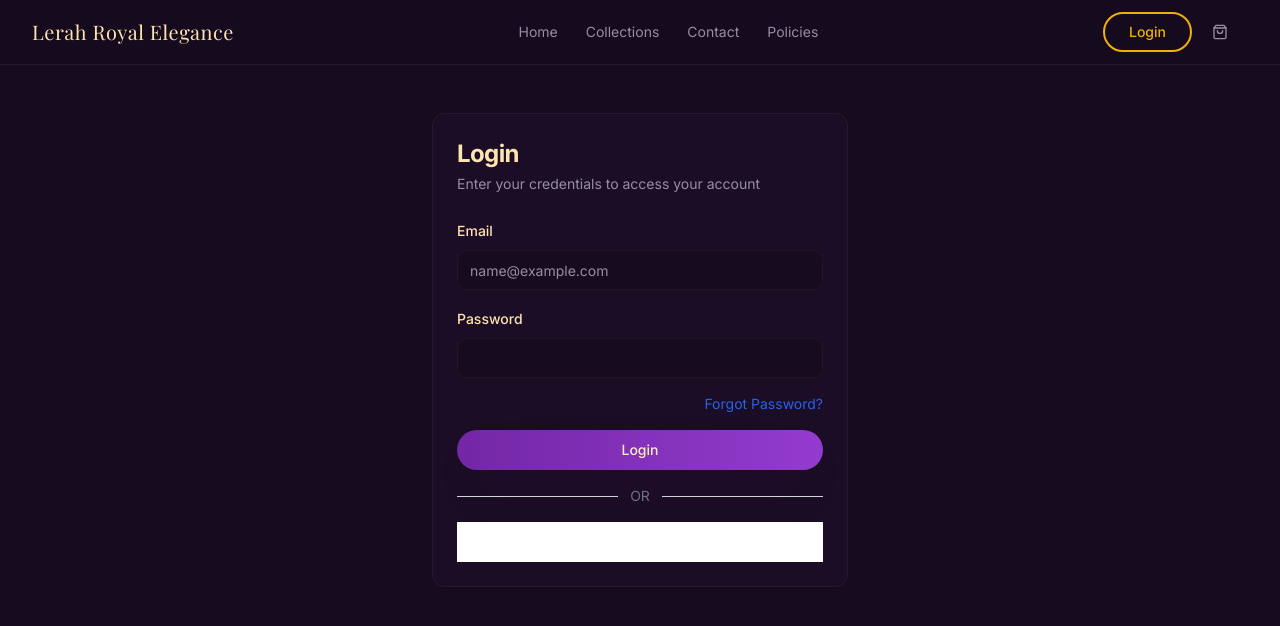
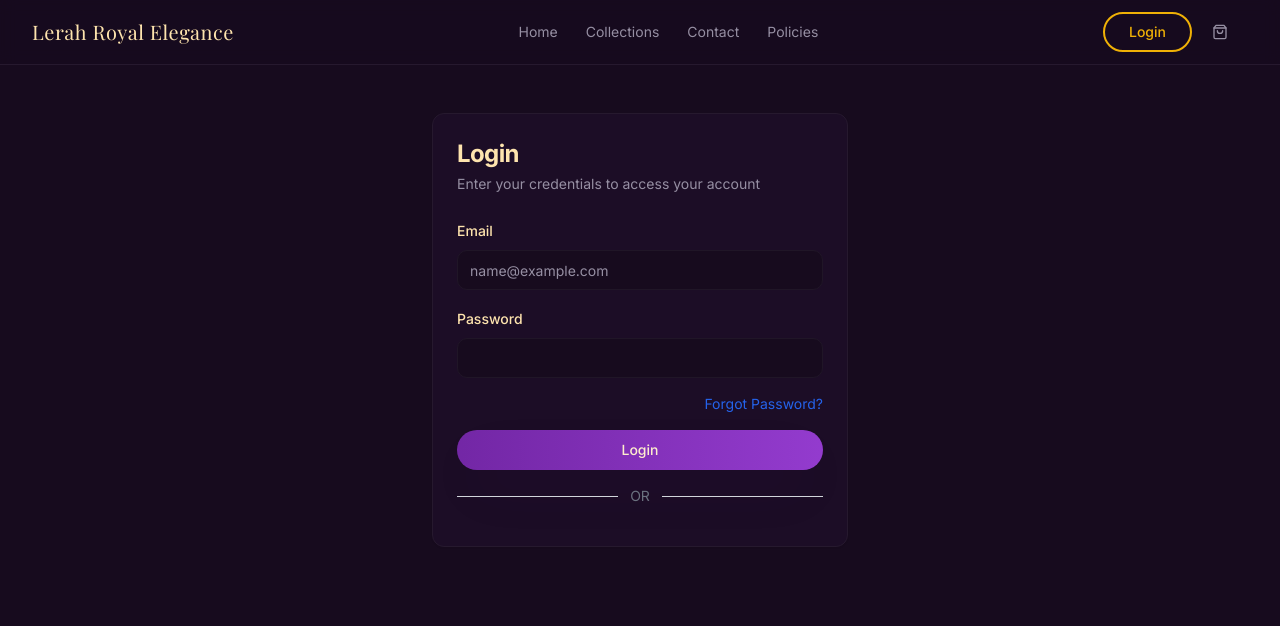
Before and after one commit to techlerah-cmd/e-commerce, a React (Vite) app in the folder frontend/: page /login in a window 1280 px wide. Shown: the top 626 px of the page. Built offline with nearby package versions, Linux system fonts and the light colour scheme.

Commit message:
google login default selection disabled

```diff
--- a/frontend/src/index.css
+++ b/frontend/src/index.css
@@ -530,6 +530,7 @@ All colors MUST be HSL.
 .google-login-container {
   width: 100% !important;
   display: block !important;
+  height: 100% !important ;
 }
 
 /* force main button to full width and center */
```
